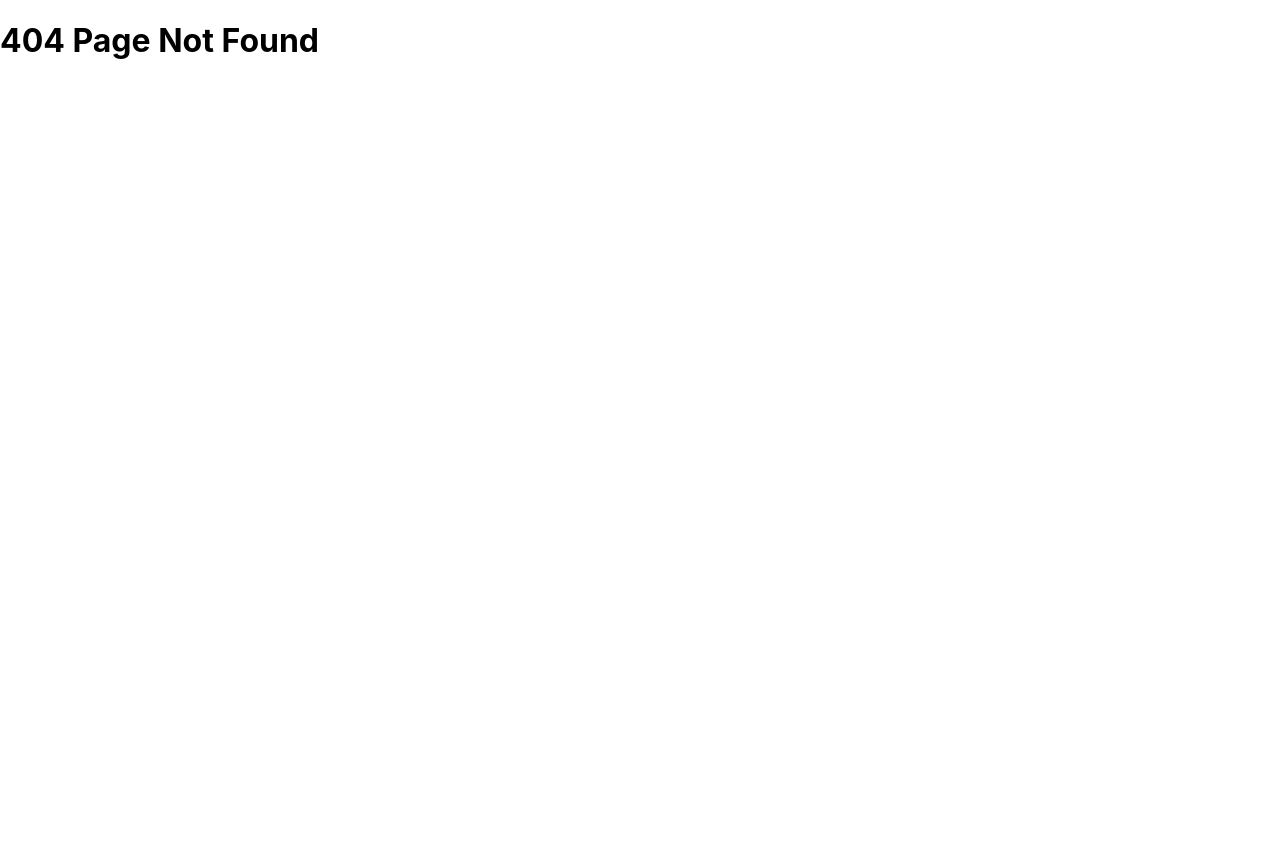
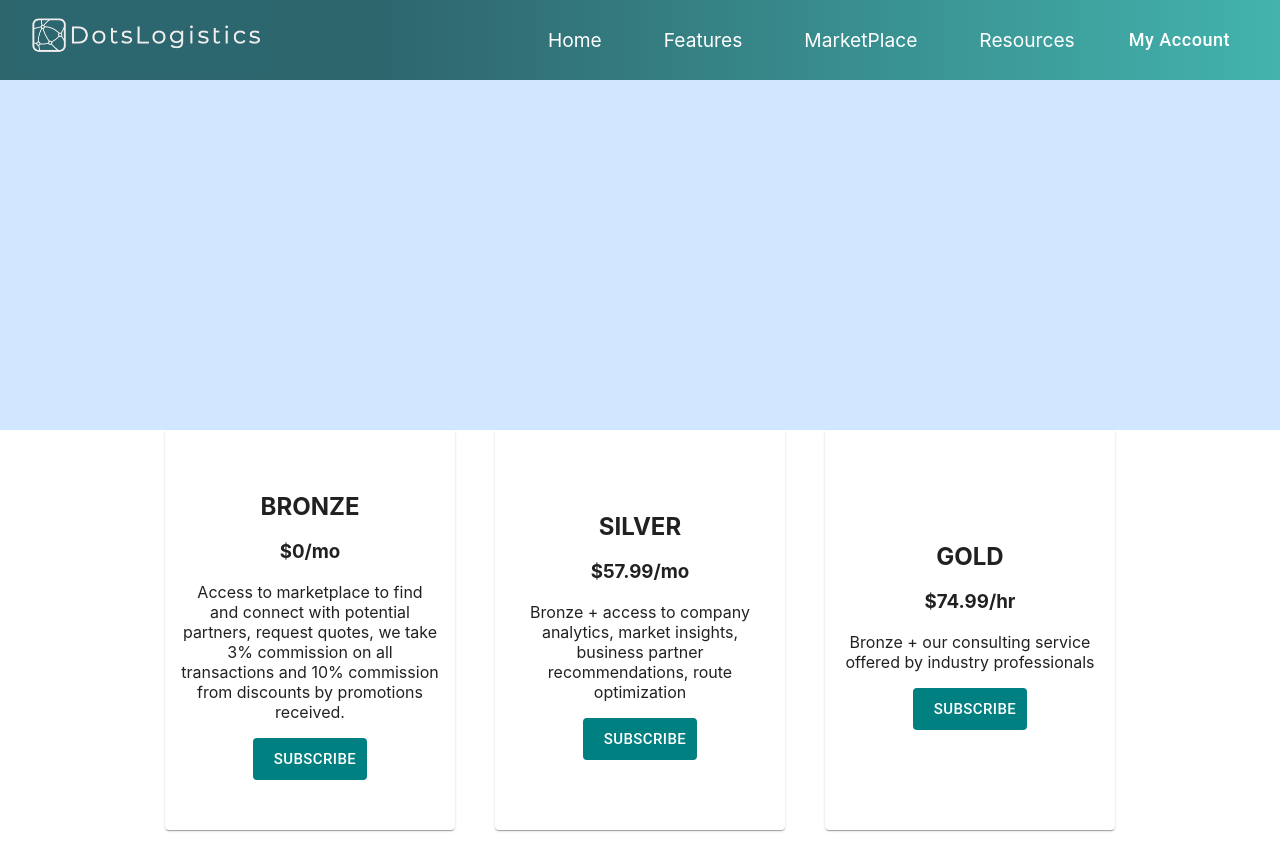
Before and after one commit to jooliaju/DotsLogistics, a React (Create React App) app in the folder dotslogistics/: page /pricing in a window 1280 px wide. Before the commit this address led to /404. Before the commit the page ends 800 px from the top, so only its background shows below. Built offline with nearby package versions, Linux system fonts and the light colour scheme.

Commit message:
nav fix and some other stuff

```diff
--- a/dotslogistics/src/App.js
+++ b/dotslogistics/src/App.js
@@ -21,6 +21,7 @@ import Invoice from "./pages/Invoice";
 
 import SignUp from "./pages/SignUp.js";
 import SignIn from "./pages/SignIn.js";
+import Pricing from "./pages/Pricing";
 
 class App extends Component {
   render() {
@@ -29,6 +30,7 @@ class App extends Component {
         <Switch>
           {/*All our Routes goes here!*/}
           <Route exact path="/" component={HomePage} />
+          <Route exact path= "/pricing" component = {Pricing} />
           <Route exact path="/dash" component={Dashboard} />
           <Route exact path="/customers" component={Customers} />
           <Route exact path="/invoice" component={Invoice} />
--- /dev/null
+++ b/dotslogistics/src/components/Pricing/PriceCards.jsx
@@ -0,0 +1,135 @@
+import React from "react";
+import Grid from "@material-ui/core/Grid";
+import { makeStyles } from "@material-ui/core/styles";
+import Card from "@material-ui/core/Card";
+import CardActions from "@material-ui/core/CardActions";
+import CardContent from "@material-ui/core/CardContent";
+import Button from "@material-ui/core/Button";
+import Typography from "@material-ui/core/Typography";
+import { Container } from "@material-ui/core";
+
+const useStyles = makeStyles({
+  root: {
+    minWidth: 275,
+  },
+  bullet: {
+    display: "inline-block",
+    margin: "0 2px",
+    transform: "scale(0.8)",
+  },
+  title: {
+    fontSize: 14,
+  },
+  pos: {
+    marginBottom: 12,
+  },
+});
+
+function PriceCards() {
+  const classes = useStyles();
+
+  return (
+    <div>
+      <Grid container>
+        <Grid item xs={12}>
+          <div style={{ height: 350, backgroundColor: "#D0E7FF" }}></div>
+        </Grid>
+      </Grid>
+      <Grid
+        container
+        justify="center"
+        spacing={5}
+        style={{ position: "absolute" }}
+      >
+        <Grid item xs={3}>
+          <Card
+            className={classes.root}
+            style={{
+              alignContent: "center",
+              justifyContent: "center",
+              display: "grid",
+              textAlign: "center",
+              height: 400,
+            }}
+          >
+            <CardContent>
+              <h2>BRONZE</h2>
+              <h3>$0/mo</h3>
+              <p>
+                Access to marketplace to find and connect with potential
+                partners, request quotes, we take 3% commission on all
+                transactions and 10% commission from discounts by promotions
+                received.
+              </p>
+
+              <Button
+                size="large"
+                style={{ backgroundColor: "teal", color: "white" }}
+              >
+                Subscribe
+              </Button>
+            </CardContent>
+          </Card>
+        </Grid>
+        <Grid item xs={3}>
+          <Card
+            className={classes.root}
+            style={{
+              alignContent: "center",
+              justifyContent: "center",
+              display: "grid",
+              textAlign: "center",
+              height: 400,
+            }}
+          >
+            <CardContent>
+              <h2>SILVER</h2>
+              <h3>$57.99/mo</h3>
+              <p>
+                Bronze + access to company analytics, market insights, business
+                partner recommendations, route optimization
+              </p>
+
+              <Button
+                size="large"
+                style={{ backgroundColor: "teal", color: "white" }}
+              >
+                Subscribe
+              </Button>
+            </CardContent>
+          </Card>
+        </Grid>
+        <Grid item xs={3}>
+          <Card
+            className={classes.root}
+            style={{
+              alignContent: "center",
+              justifyContent: "center",
+              display: "grid",
+              textAlign: "center",
+              height: 400,
+            }}
+          >
+            <CardContent>
+              <h2>GOLD</h2>
+              <h3>$74.99/hr</h3>
+              <p>
+                Bronze + our consulting service offered by industry
+                professionals
+              </p>
+
+              <Button
+                size="large"
+                style={{ backgroundColor: "teal", color: "white" }}
+              >
+                Subscribe
+              </Button>
+            </CardContent>
+          </Card>
+        </Grid>
+      </Grid>
+    </div>
+  );
+}
+
+export default PriceCards;
--- a/dotslogistics/src/components/navbar/Navbar.css
+++ b/dotslogistics/src/components/navbar/Navbar.css
@@ -152,3 +152,7 @@
   border-radius: 4px;
   transition: all 0.2s ease-out;
 }
+
+.popper {
+  z-index: 999;
+}
--- a/dotslogistics/src/components/navbar/Navbar.js
+++ b/dotslogistics/src/components/navbar/Navbar.js
@@ -141,7 +141,7 @@ function Navbar() {
           </div>
 
         </Button>
-        <Popper open={open} anchorEl={anchorRef.current} role={undefined} transition disablePortal>
+        <Popper open={open} anchorEl={anchorRef.current} role={undefined} transition disablePortal className = "popper" >
           {({ TransitionProps, placement }) => (
             <Grow
               {...TransitionProps}
--- /dev/null
+++ b/dotslogistics/src/pages/Pricing.jsx
@@ -0,0 +1,20 @@
+import React from 'react';
+
+import Navbar from '../components/navbar/Navbar';
+import PriceCards from '../components/Pricing/PriceCards';
+
+
+
+export default function Pricing() {
+
+    return (
+
+        <div style={{width: '100%', height: '100%', backgroundColor: '#F0F8FF'}}>
+            <Navbar/>
+            <PriceCards/>
+
+
+
+        </div>
+    )
+}
```
Also changed, not shown: dotslogistics/src/components/Dashboard/MainDashboard.jsx (+204 -176 lines), dotslogistics/src/components/Pricing/PriceCards.css (added).
